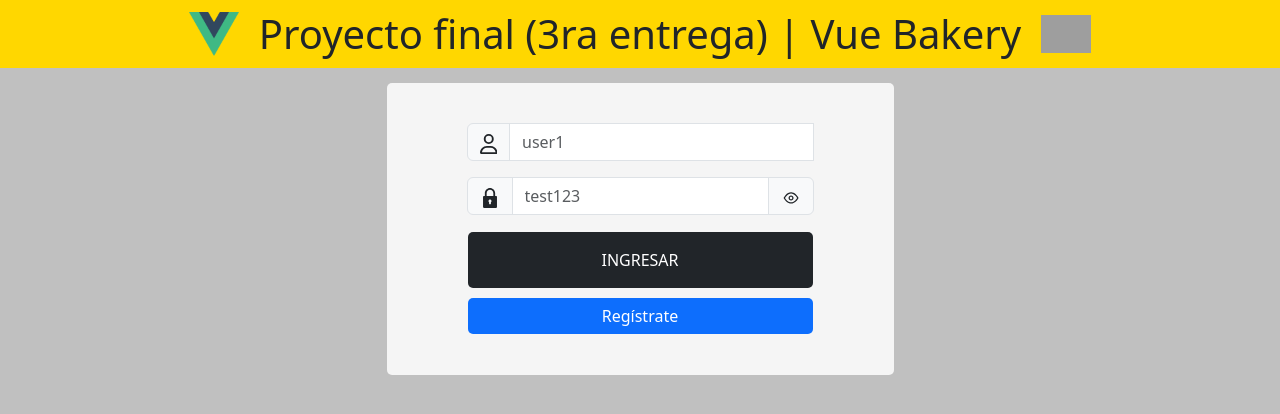
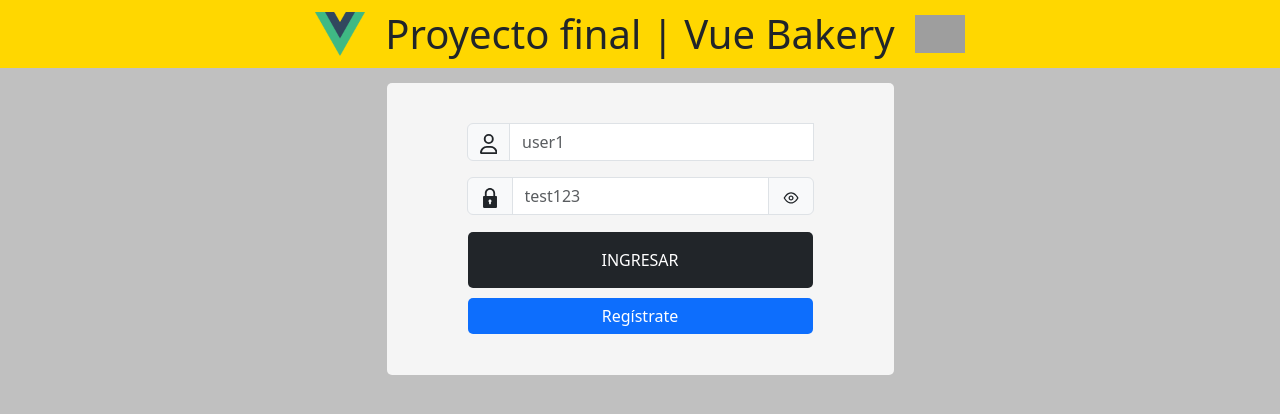
Before and after one commit to Carlos7979/vue-project, a Vue app: page / in a window 1280 px wide. Shown: the top 414 px of the page. Built offline with nearby package versions, Linux system fonts and the light colour scheme; no server answers; grey boxes are pictures that could not be loaded.

Commit message:
update header title

```diff
--- a/src/components/Header.vue
+++ b/src/components/Header.vue
@@ -8,7 +8,7 @@
             return {}
         },
         created() {
-            this.title = 'Proyecto final (3ra entrega) | Vue Bakery'
+            this.title = 'Proyecto final | Vue Bakery'
             this.coderImg = coderImg
             this.coderW = 50
             this.vueImg = vueImg
```
